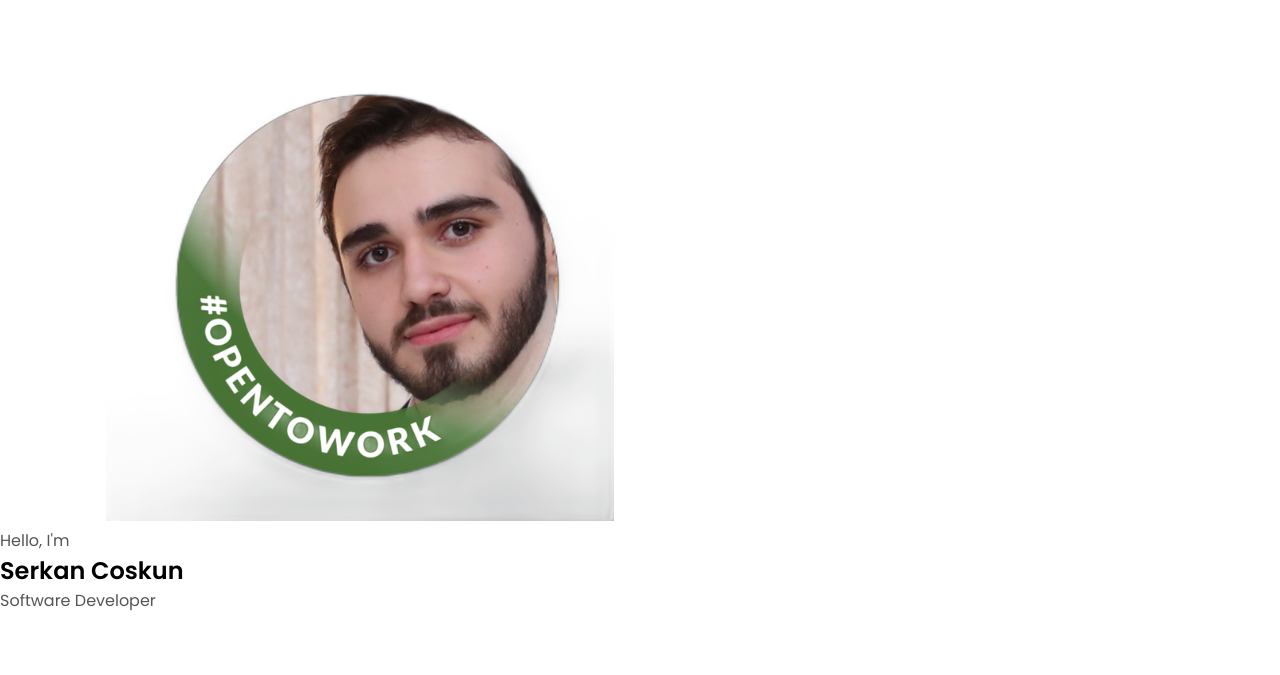
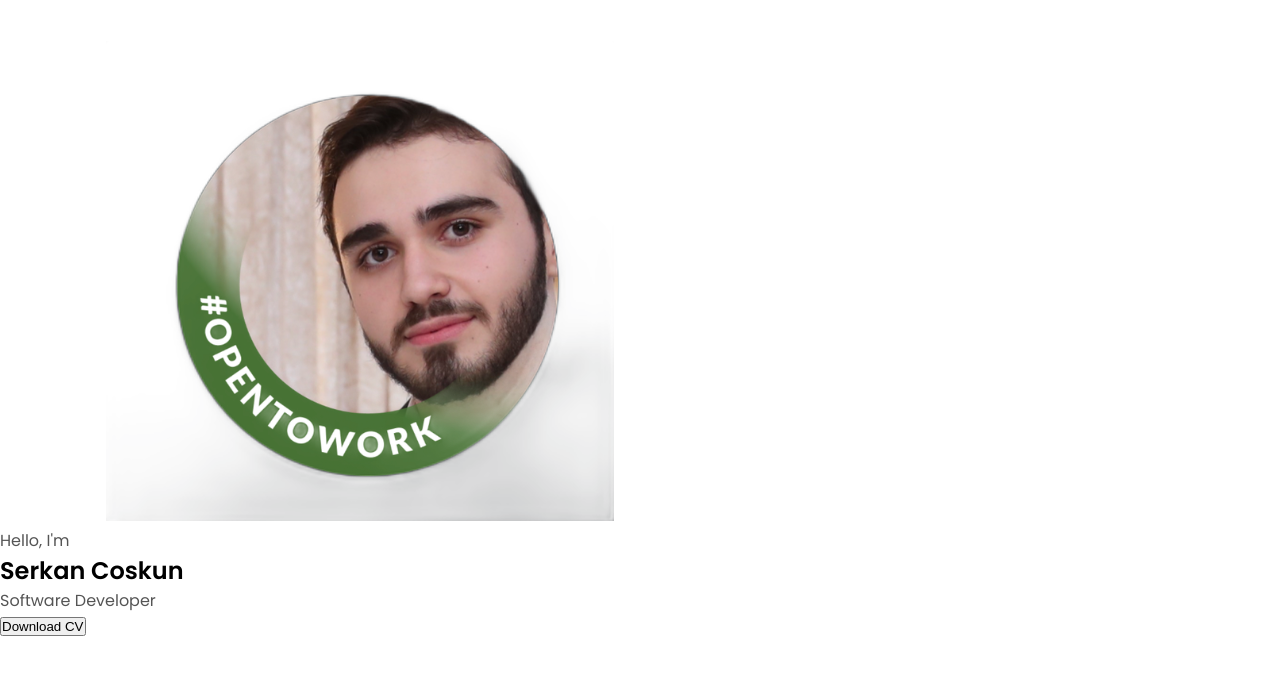
Before and after one commit to Serkan-00/Serkan-Portfolio, a plain HTML site: page index.html in a window 1280 px wide. Shown: the part 95-770 px from the top of the page. Drawn offline with Linux system fonts and the light colour scheme.

Commit message:
added CV

```diff
--- a/index.html
+++ b/index.html
@@ -43,8 +43,13 @@
             <p class="section__text__p1">Hello, I'm</p>
             <h1 class="title">Serkan Coskun</h1>
             <p class="section__text__p2">Software Developer</p>
+            <div class="btn-container">
+                <button
+                class="btn btn-color-2"
+                onClick="window.open('./assets/Serkan Coskun cv .pdf')"
+                >Download CV</button>
+            </div>
         </div>
-
      </section>
     <script src="script.js"></script>
 </body>
```
Also changed, not shown: 1 other file.
